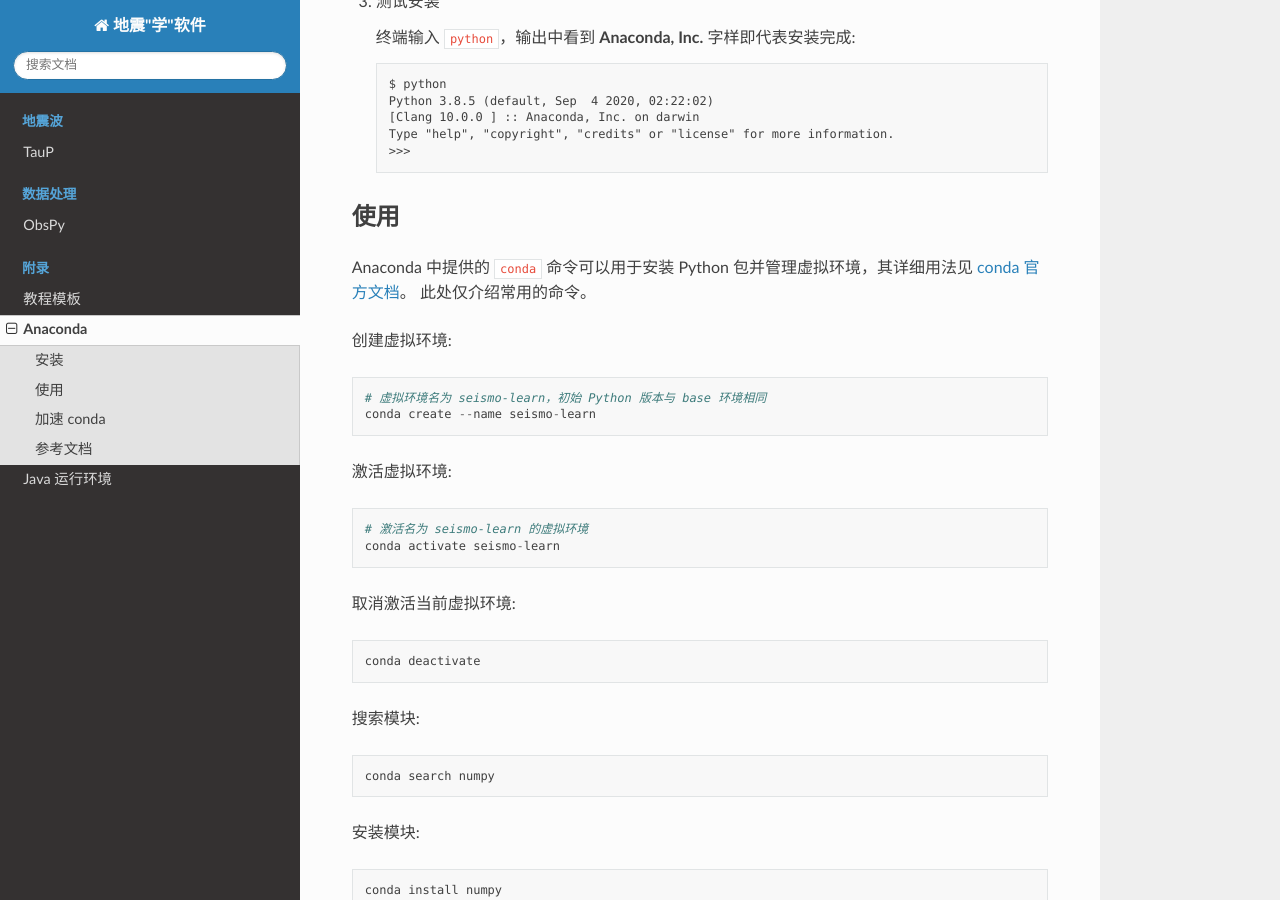
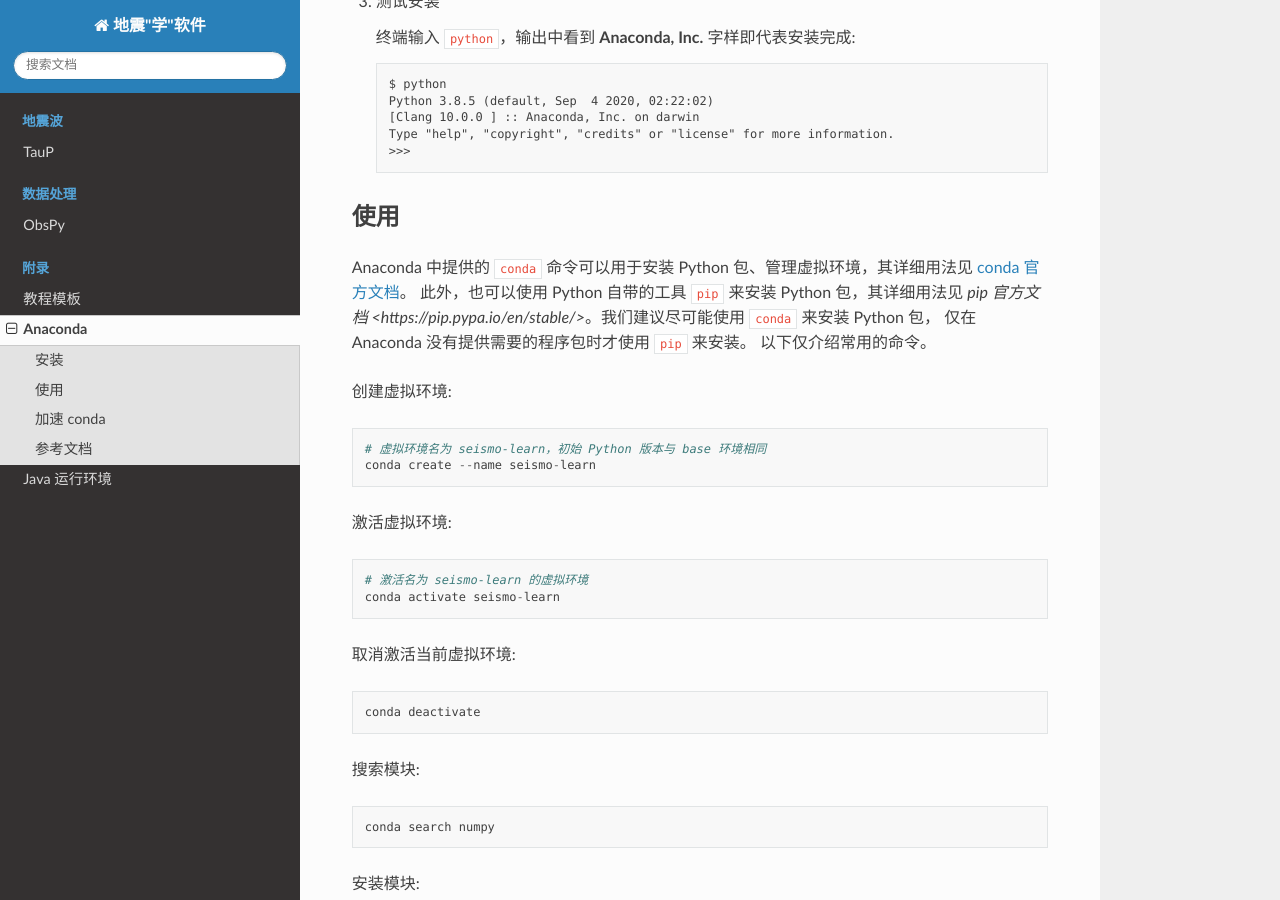
Before and after one commit to seismo-learn/software, a Sphinx documentation site: the page built from source/anaconda/index.rst, in a window 1280 px wide and 900 px high, scrolled down 1122 px. Built offline with Sphinx 7.4.7 and the Read the Docs theme 2.0.0, drawn with Linux system fonts in a browser that asks for light colours.

Commit message:
Update source/anaconda/index.rst
Co-authored-by: Jiayuan Yao <coreman.seism@gmail.com>

```diff
--- a/source/anaconda/index.rst
+++ b/source/anaconda/index.rst
@@ -49,9 +49,12 @@
 使用
 ----
 
-Anaconda 中提供的 ``conda`` 命令可以用于安装 Python 包并管理虚拟环境，其详细用法见
+Anaconda 中提供的 ``conda`` 命令可以用于安装 Python 包、管理虚拟环境，其详细用法见
 `conda 官方文档 <https://docs.conda.io/projects/conda/en/latest/index.html>`__。
-此处仅介绍常用的命令。
+此外，也可以使用 Python 自带的工具 ``pip`` 来安装 Python 包，其详细用法见
+`pip 官方文档 <https://pip.pypa.io/en/stable/>`。我们建议尽可能使用 ``conda`` 来安装 Python 包，
+仅在 Anaconda 没有提供需要的程序包时才使用 ``pip`` 来安装。
+以下仅介绍常用的命令。
 
 创建虚拟环境::
 
```
